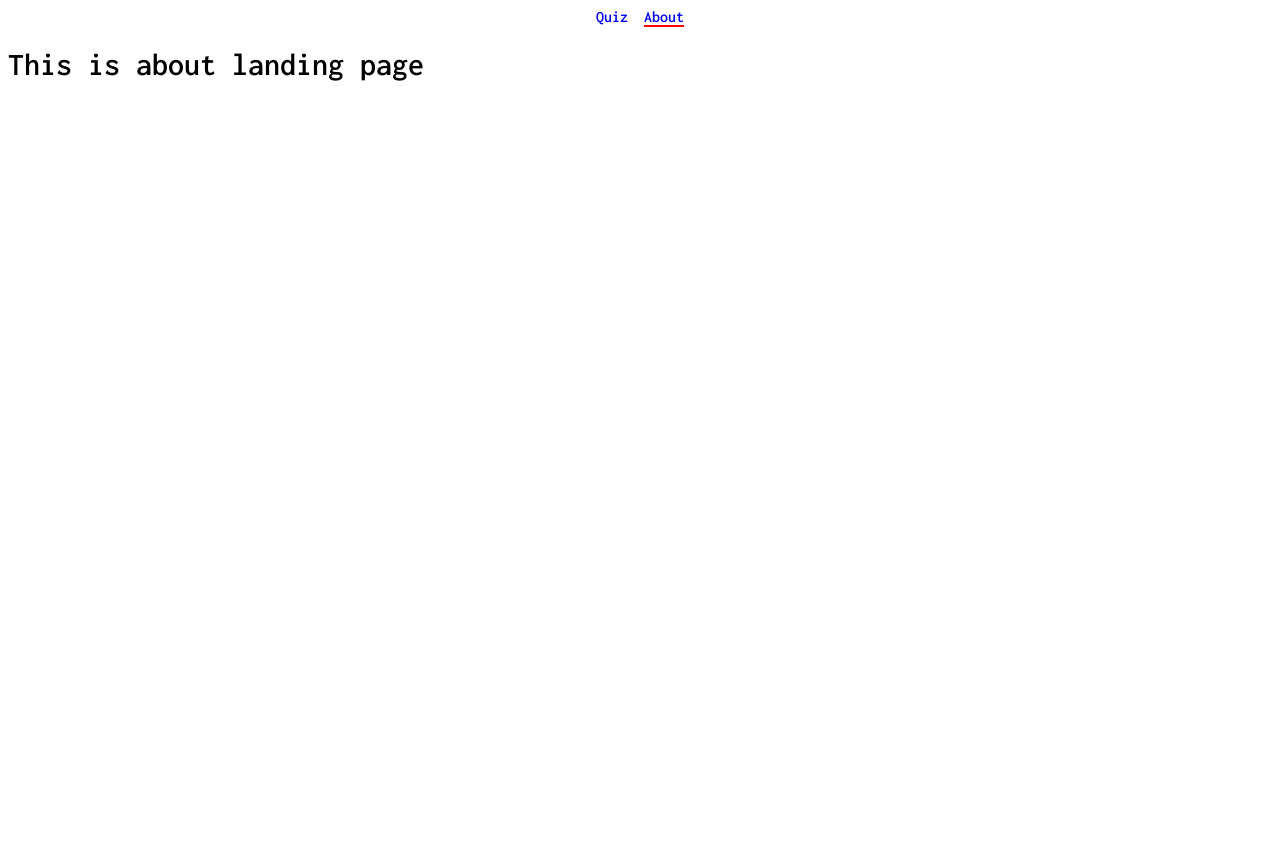
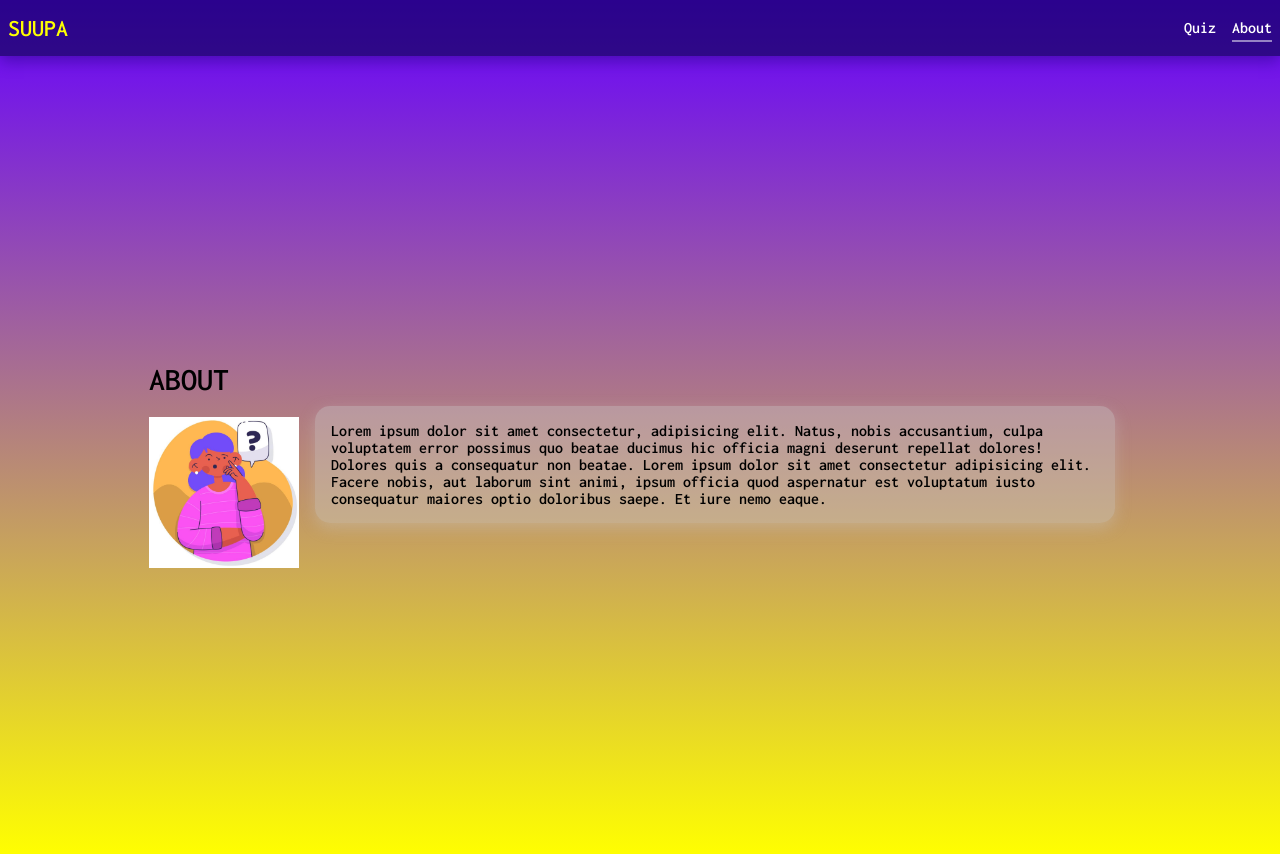
Before and after one commit to tayapro/vue-quiz, a Vue app: page /about in a window 1280 px wide. Before the commit the page ends 800 px from the top, so only its background shows below. Built offline with nearby package versions, Linux system fonts and the light colour scheme.

Commit message:
add logo and inprove navbar - in progress

```diff
--- a/src/App.vue
+++ b/src/App.vue
@@ -1,7 +1,12 @@
 <template>
-    <div class="routes">
-        <RouterLink to="/">Quiz</RouterLink>
-        <RouterLink to="/about">About</RouterLink>
+    <div class="navbar">
+        <div class="logo">
+            <h2>SUUPA</h2>
+        </div>
+        <div class="routes">
+            <RouterLink to="/"><h4>Quiz</h4></RouterLink>
+            <RouterLink to="/about"><h4>About</h4></RouterLink>
+        </div>
     </div>
 
     <RouterView v-slot="{ Component }">
@@ -12,9 +17,27 @@
 </template>
 
 <style scoped>
+.routes h4 {
+    color: rgb(255, 255, 255);
+    margin-top: 0.3em;
+    margin-bottom: 0.3em;
+}
+.logo h2 {
+    color: yellow;
+    margin-top: 0.3em;
+    margin-bottom: 0.3em;
+}
+.navbar {
+    background-color: rgba(4, 4, 68, 0.6);
+    padding: 0.5rem;
+    display: flex;
+    justify-content: space-between;
+    align-items: center;
+    gap: 1rem;
+    box-shadow: rgba(4, 4, 68, 0.35) 0px 5px 15px;
+}
 .routes {
     display: flex;
-    justify-content: center;
     gap: 1rem;
 }
 
@@ -23,6 +46,6 @@ a {
 }
 
 a.router-link-active {
-    border-bottom: 2px solid red;
+    border-bottom: 2px solid rgba(255, 255, 255, 0.5);
 }
 </style>
--- a/src/assets/main.css
+++ b/src/assets/main.css
@@ -7,9 +7,11 @@
 }
 
 body {
-    /* background-image: linear-gradient(180deg, rgb(102, 0, 255), yellow); */
+    background-image: linear-gradient(180deg, rgb(102, 0, 255), yellow);
     height: 100%;
     overflow-y: hidden;
+    margin: 0;
+    padding: 0;
 }
 
 .slide-up-enter-active,
--- a/src/views/About.vue
+++ b/src/views/About.vue
@@ -1 +1,63 @@
-<template><h1>This is about landing page</h1></template>
+<template>
+    <div class="container">
+        <div class="center">
+            <div>
+                <h1>ABOUT</h1>
+                <img src="@/logo/quiz.jpg" alt="user" width="150" />
+            </div>
+            <div class="span-center">
+                <span
+                    >Lorem ipsum dolor sit amet consectetur, adipisicing elit.
+                    Natus, nobis accusantium, culpa voluptatem error possimus
+                    quo beatae ducimus hic officia magni deserunt repellat
+                    dolores! Dolores quis a consequatur non beatae. Lorem ipsum
+                    dolor sit amet consectetur adipisicing elit. Facere nobis,
+                    aut laborum sint animi, ipsum officia quod aspernatur est
+                    voluptatum iusto consequatur maiores optio doloribus saepe.
+                    Et iure nemo eaque.</span
+                >
+            </div>
+        </div>
+    </div>
+</template>
+
+<style scoped>
+.score {
+    font-size: 1.3rem;
+    display: inline-block;
+    align-content: center;
+}
+
+.center {
+    display: flex;
+    justify-content: center;
+    align-items: center;
+}
+.span-center {
+    display: flex;
+    justify-content: center;
+    align-items: center;
+    background-color: aqua;
+    margin: 1rem;
+    width: 60%;
+    padding: 1rem;
+    margin: 1rem;
+    margin-bottom: 0;
+    border-radius: 15px;
+    background-color: rgba(202, 202, 202, 0.377);
+    box-shadow: rgba(202, 202, 202, 0.35) 0px 5px 15px;
+}
+
+.card-center {
+    display: flex;
+    justify-content: center;
+    align-items: center;
+}
+
+.container {
+    display: flex;
+    flex-direction: column;
+    justify-content: center;
+    height: 100dvh;
+}
+</style>
--- a/src/views/Quiz.vue
+++ b/src/views/Quiz.vue
@@ -71,31 +71,6 @@ function sanitizeData(arr) {
 </template>
 
 <style scoped>
-.header {
-    display: flex;
-    flex-direction: row;
-    align-items: center;
-    justify-content: space-between;
-    height: 10dvh;
-}
-
-.header-item {
-    flex-grow: 1;
-    color: aliceblue;
-}
-
-.title {
-    padding-left: 3rem;
-}
-
-.about {
-    display: flex;
-    justify-content: right;
-    padding-right: 3rem;
-}
-.span-box {
-    background-color: aqua;
-}
 .score {
     font-size: 1.3rem;
     display: inline-block;
@@ -132,6 +107,6 @@ function sanitizeData(arr) {
     display: flex;
     flex-direction: column;
     justify-content: center;
-    height: 90dvh;
+    height: 100dvh;
 }
 </style>
```
Also changed, not shown: src/logo/quiz.jpg (added).
